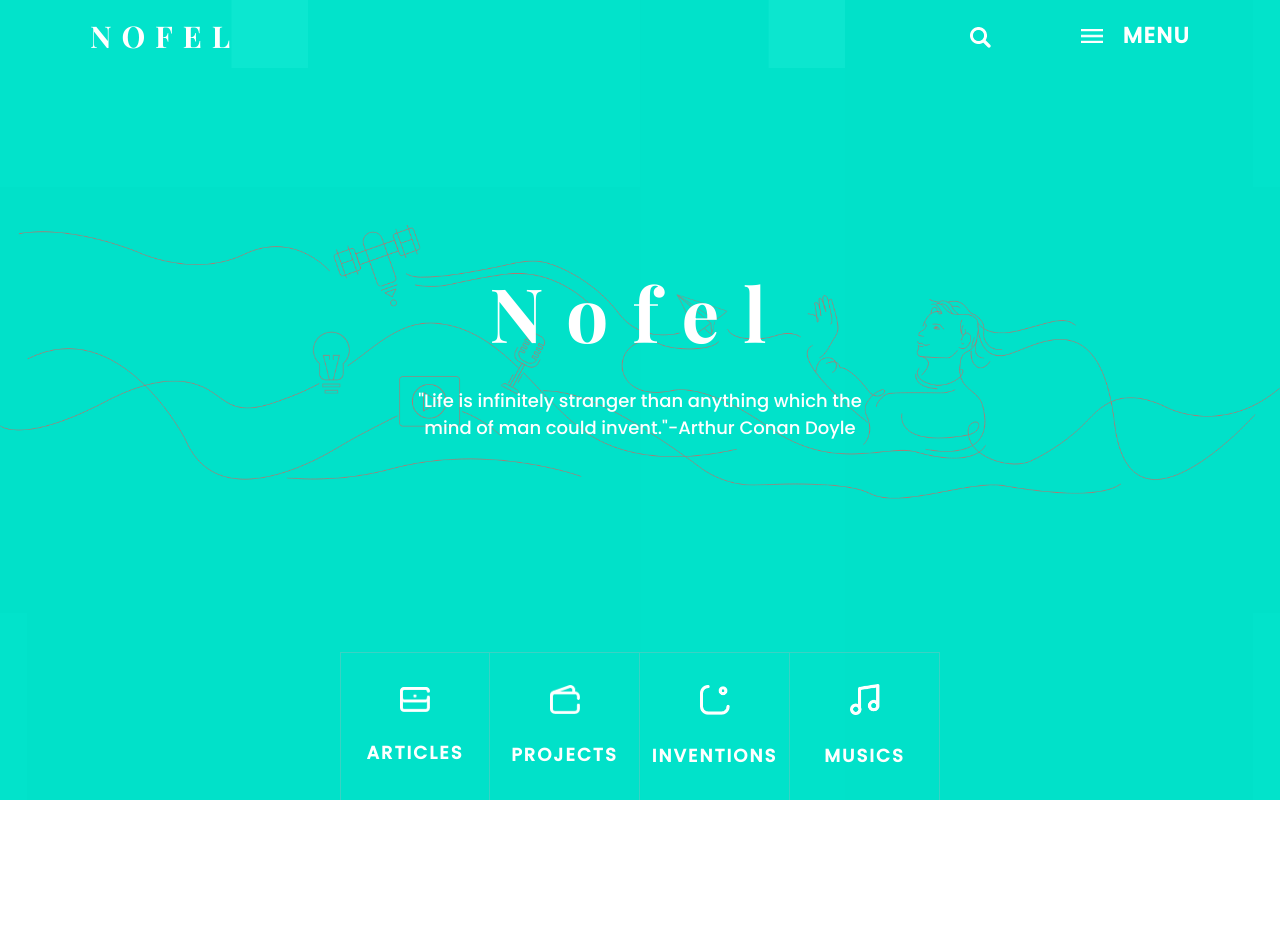
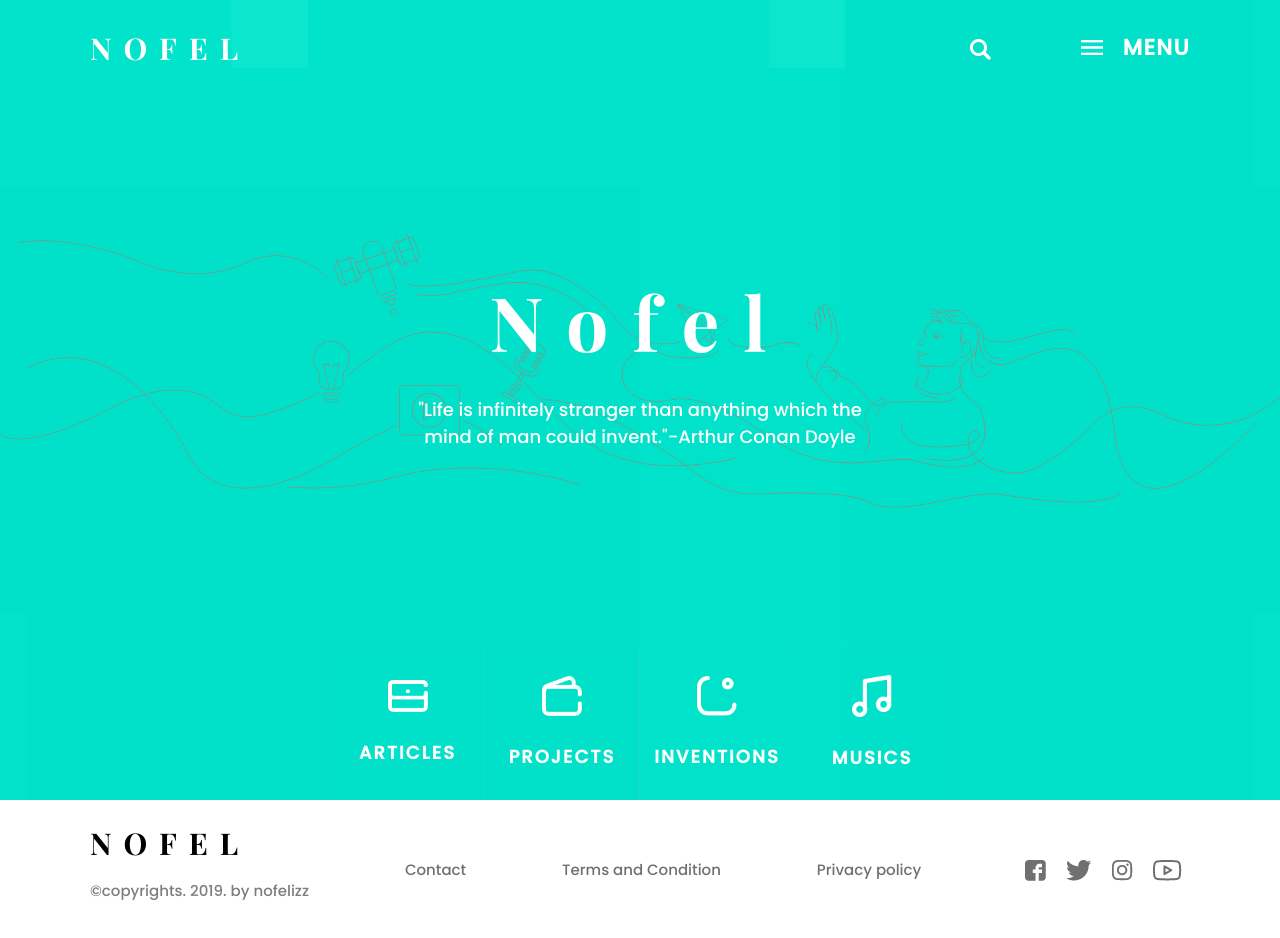
Before and after one commit to tamimhassan/wab, a plain HTML site: page index.html in a window 1280 px wide. Before the commit the page ends 800 px from the top, so only its background shows below. Drawn offline with nearby package versions, Linux system fonts and the light colour scheme.

Commit message:
some modify and add footer optiov

```diff
--- a/index.html
+++ b/index.html
@@ -57,7 +57,21 @@
 		</div>
 		<footer>
 			<div class="container-fluid">
-
+				<div class="footer-padding">
+					<div class="">
+						<div class="web-name">NOFEL</div>
+						<p class="copyright-text">©copyrights. 2019. by nofelizz</p>
+					</div>
+					<div class="">Contact</div>
+					<div class="">Terms and Condition</div>
+					<div class="">Privacy policy</div>
+					<div class="footer-icons">
+						<img src="./image/facebook-logo.png" alt="facebook-logo" sizes="" srcset="">
+						<img src="./image/twitter.png" alt="twitter" sizes="" srcset="">
+						<img src="./image/instagram.png" alt="instagram" sizes="" srcset="">
+						<img src="./image/youtube.png" alt="youtube" sizes="" srcset="">
+					</div>
+				</div>
 			</div>
 		</footer>
 	</div>
--- a/style.css
+++ b/style.css
@@ -1,4 +1,10 @@
 @import url('https://fonts.googleapis.com/css2?family=Playfair+Display:wght@700&family=Poppins:wght@500&display=swap');
+
+
+* {
+	margin: 0;
+	padding: 0;
+}
 
 a {
 	color: white;
@@ -24,13 +30,15 @@ a:hover {
 	flex-direction: column;
 }
 
-nav {
-	height: 100px;
+nav,
+footer {
+	height: 140px;
 	align-items: center;
 	display: flex;
 }
 
-header {
+header,
+.footer-padding {
 	display: flex;
 	align-items: center;
 	justify-content: space-between;
@@ -41,7 +49,7 @@ header {
 	font-family: 'Playfair Display', serif;
 	font-weight: bold;
 	font-size: 30px;
-	letter-spacing: 10px;
+	letter-spacing: 12px;
 }
 
 .web-right-nav {
@@ -76,22 +84,31 @@ span.menu-icon img {
 }
 
 .web-middel-text {
-	background: transparent url(./image/illus.png) 0% 0% no-repeat padding-box;
-	background-position: center;
+	position: relative;
 	display: flex;
+	justify-content: center;
 	align-items: center;
-	justify-content: center;
-	background-size: contain;
 	height: 100%;
 }
 
-.web-middel-text:before {
-	opacity: 0.3;
+.web-middel-text::before {
+	content: ' ';
+	background-image: url(./image/illus.png);
+	background-position: center;
+	width: 100%;
+	background-repeat: no-repeat;
+	display: block;
+	position: absolute;
+	z-index: 0;
+	background-size: contain;
+	height: 100%;
+	opacity: 0.8;
 }
 
 
 .middel-text {
 	width: 450px;
+	z-index: 2;
 	text-align: center;
 }
 
@@ -114,13 +131,13 @@ span.menu-icon img {
 }
 
 .web-down-nav .item {
-	height: 148px;
-	width: 150px;
+	height: 155px;
+	width: 155px;
 	display: flex;
 	flex-direction: column;
 	align-items: center;
 	justify-content: center;
-	border: solid #3BD2C4;
+	border: solid rgba(67, 206, 193, 0.33);
 	border-width: 1px 1px 0px 0px;
 }
 
@@ -145,5 +162,27 @@ span.menu-icon img {
 }
 
 .web-down-nav .item-icon img {
-	width: 30px;
+	width: 40px;
 }
+
+
+/* ---------------------Footer------------------------- */
+
+.footer-padding {
+	font-family: poppins;
+	font-size: 15px;
+	color: #707070;
+}
+
+footer .web-name {
+	color: black;
+	margin-bottom: 14px;
+}
+
+.copyright-text {
+	opacity: 0.9;
+}
+
+.footer-icons img {
+	margin: 0px 8px;
+}
```
Also changed, not shown: image/facebook-logo.png (added), image/instagram.png (added), image/twitter.png (added), image/youtube.png (added).
